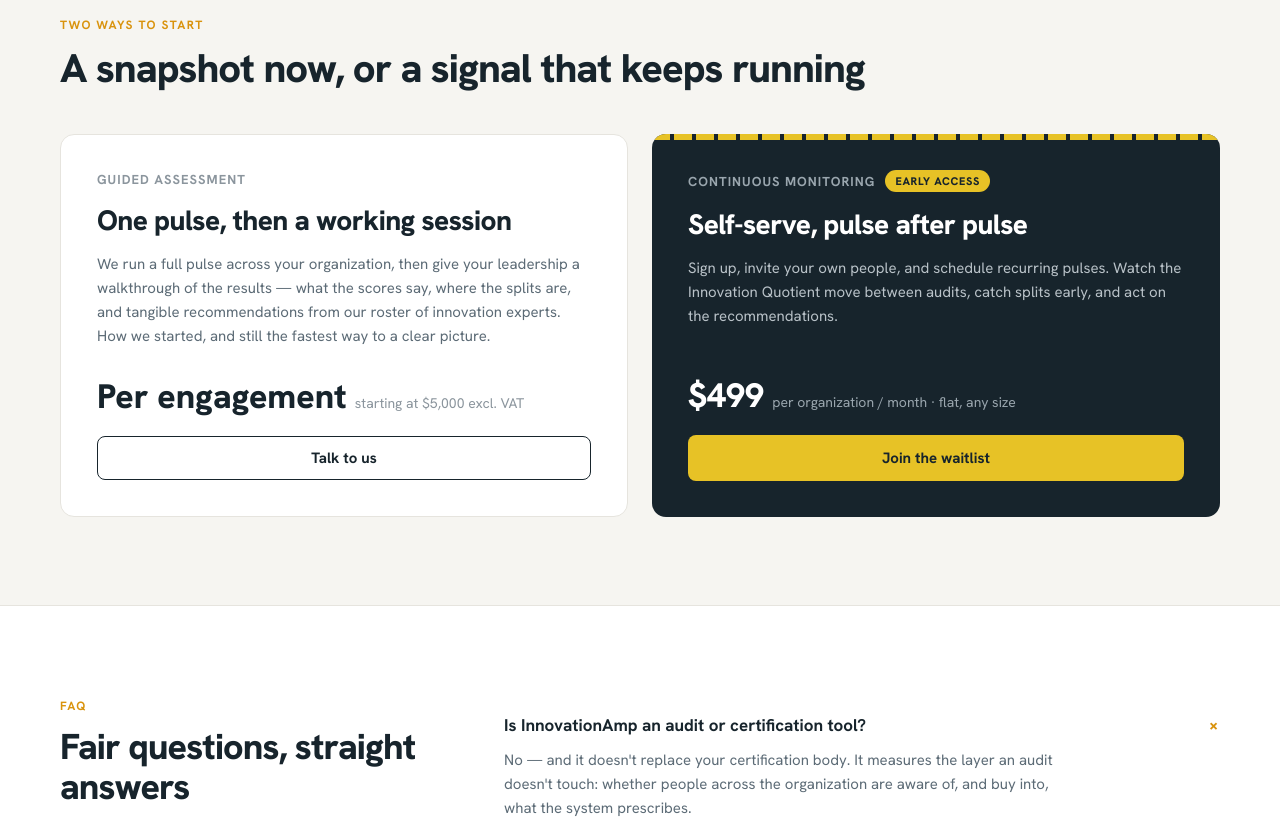
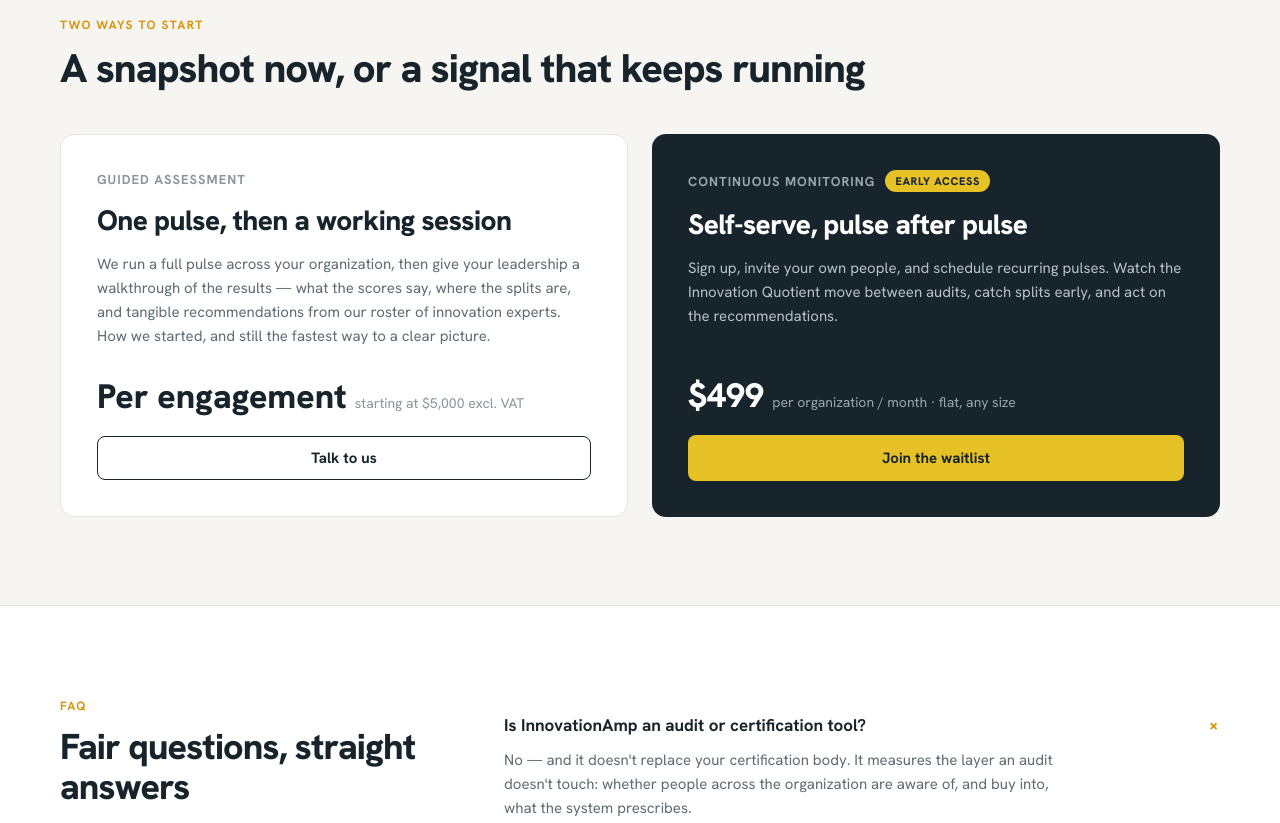
Before and after one commit to stefanandreasholmer/innovationamp, a plain HTML site: page index.html in a window 1280 px wide. Shown: the part 4520-5343 px from the top of the page. Drawn offline with Linux system fonts and the light colour scheme.

Commit message:
Remove striped accent bars from pricing card and footer

```diff
--- a/css/style.css
+++ b/css/style.css
@@ -760,25 +760,10 @@
 .pricing-card.is-dark {
   background: var(--color-bg-dark);
   color: #fff;
-  position: relative;
-  overflow: hidden;
 }
 
 .pricing-card.is-dark:hover {
   box-shadow: 0 24px 48px -28px rgba(0, 0, 0, 0.5);
-}
-
-.pricing-stripe {
-  position: absolute;
-  top: 0;
-  left: 0;
-  right: 0;
-  height: 6px;
-  background: repeating-linear-gradient(
-    90deg,
-    var(--color-accent) 0 18px,
-    var(--color-bg-dark) 18px 22px
-  );
 }
 
 .pricing-tier-label {
@@ -941,15 +926,6 @@
   color: #fff;
 }
 
-.footer-stripe {
-  height: 10px;
-  background: repeating-linear-gradient(
-    90deg,
-    var(--color-accent) 0 18px,
-    var(--color-bg-dark) 18px 22px
-  );
-}
-
 .footer-inner {
   padding: 72px var(--content-padding) 28px;
   max-width: var(--content-width);
--- a/index.html
+++ b/index.html
@@ -278,7 +278,6 @@
         </div>
 
         <div class="pricing-card is-dark reveal">
-          <div class="pricing-stripe"></div>
           <div style="display: flex; align-items: center; gap: 10px">
             <span class="pricing-tier-label">Continuous monitoring</span>
             <span class="pricing-badge">EARLY ACCESS</span>
@@ -364,7 +363,6 @@
 
   <!-- ============================== FOOTER / WAITLIST ============================== -->
   <footer id="waitlist" class="footer">
-    <div class="footer-stripe"></div>
     <div class="footer-inner">
       <div class="footer-grid">
         <div>
```
